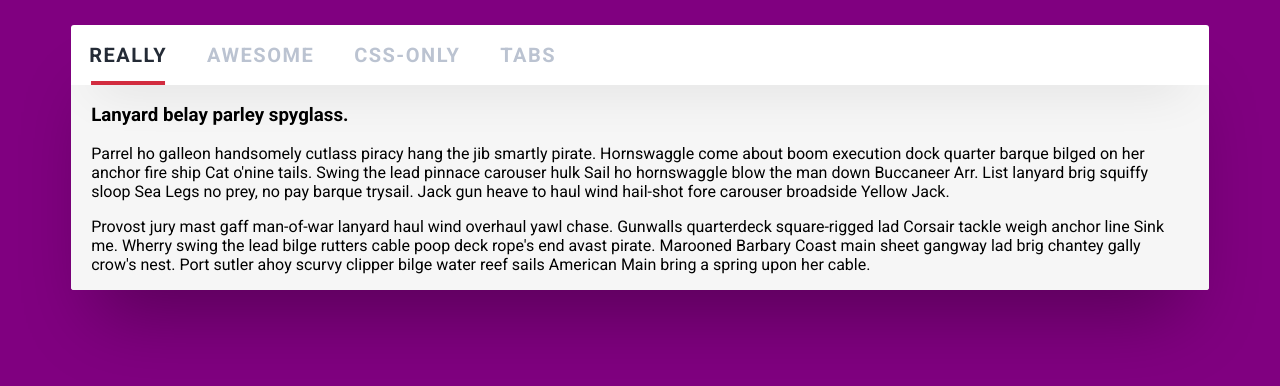
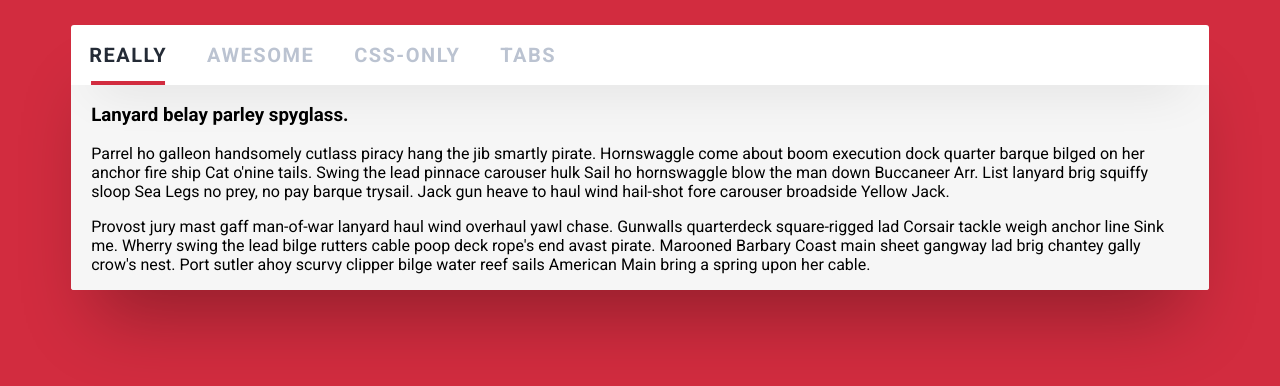
Before and after one commit to koenigsegg1/Responsive-CSS-Only-Tabs, a plain HTML site: page index.html in a window 1280 px wide. Drawn offline with Linux system fonts and the light colour scheme.

Commit message:
Update style.css

```diff
--- a/style.css
+++ b/style.css
@@ -4,7 +4,7 @@
 }
 
 body {
-  background: purple;
+  background: #D22C3F;
   font-family: Roboto;
 }
 
```
